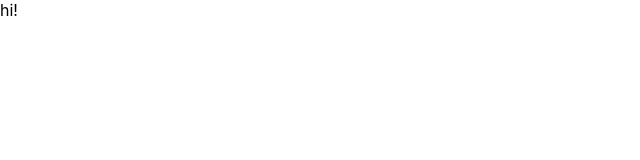
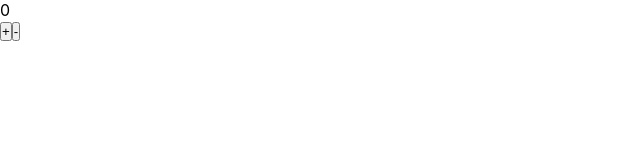
Before and after one commit to ooooorobo/react-mobile-web-boilerplate, a Next.js app: page / in a window 1280 px wide. Shown: the top 160 px of the page, without its empty margins (0-640 px from the left). Built offline with nearby package versions, Linux system fonts and the light colour scheme.

Commit message:
feat: Use MobX and add rootStore

```diff
--- a/package.json
+++ b/package.json
@@ -10,6 +10,8 @@
   },
   "dependencies": {
     "install": "0.13.0",
+    "mobx": "6.3.5",
+    "mobx-react": "7.2.1",
     "next": "11.1.2",
     "react": "17.0.2",
     "react-dom": "17.0.2",
--- a/src/pages/index.tsx
+++ b/src/pages/index.tsx
@@ -1,10 +1,27 @@
 import type { NextPage } from "next";
 import styled from "styled-components";
+import { observer } from "mobx-react";
+
+// store
+import { useStores } from "@src/store/root.store";
 
 const Container = styled.div`
   //background-color: black;
 `;
 
-const Home: NextPage = () => <Container>hi!</Container>;
+const Home: NextPage = observer(() => {
+  const { countStore } = useStores();
+  return (
+    <Container>
+      <p>{countStore.number}</p>
+      <button onClick={countStore.increase} type="button">
+        +
+      </button>
+      <button onClick={countStore.decrease} type="button">
+        -
+      </button>
+    </Container>
+  );
+});
 
 export default Home;
--- /dev/null
+++ b/src/store/count.store.ts
@@ -0,0 +1,20 @@
+import { makeAutoObservable } from "mobx";
+import { RootStore } from "@src/store/root.store";
+
+// 스토어 생성 예제, 필요없을 시 삭제
+export default class CountStore {
+  number: number = 0;
+
+  // eslint-disable-next-line no-unused-vars
+  constructor(private readonly rootStore: RootStore) {
+    makeAutoObservable(this);
+  }
+
+  increase = () => {
+    this.number += 1;
+  };
+
+  decrease = () => {
+    this.number -= 1;
+  };
+}
--- /dev/null
+++ b/src/store/root.store.ts
@@ -0,0 +1,14 @@
+import { createContext, useContext } from "react";
+
+import CountStore from "@src/store/count.store";
+
+export class RootStore {
+  countStore: CountStore;
+
+  constructor() {
+    this.countStore = new CountStore(this);
+  }
+}
+
+export const StoresContext = createContext(new RootStore());
+export const useStores = () => useContext(StoresContext);
```
Also changed, not shown: 1 other file (tests, documents, lock files or other folders).
